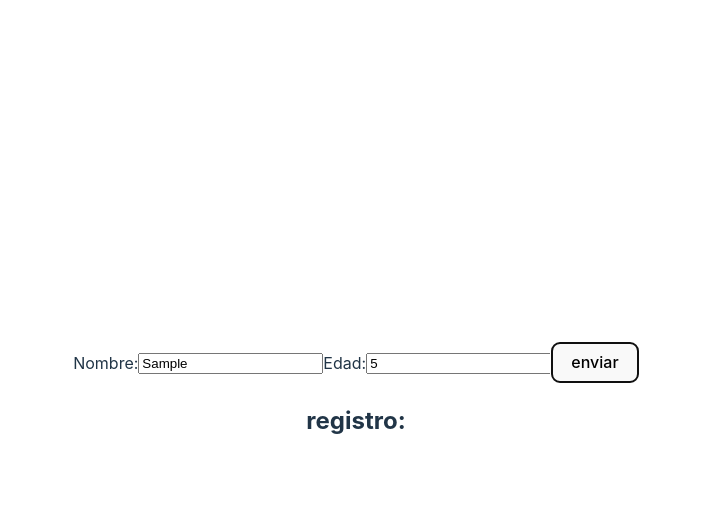
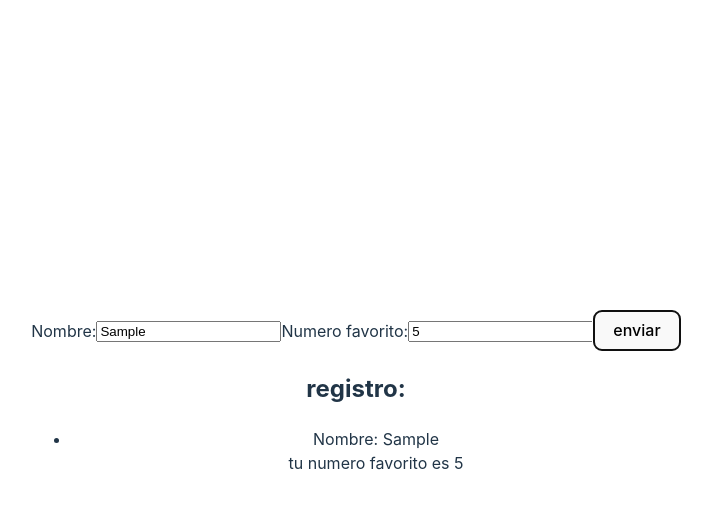
Before and after one commit to KannemannA/React-homeworks, a React (Vite) app: page / in a window 1280 px wide. Both pictures are taken after typing "Sample", "5" into the empty fields and a click on the button "enviar". Shown: the top 508 px of the page, without its empty margins (284-996 px from the left). Built offline with nearby package versions, Linux system fonts and the light colour scheme.

Commit message:
clase 9 terminado

```diff
--- a/package.json
+++ b/package.json
@@ -22,6 +22,7 @@
     "eslint-plugin-react": "^7.32.2",
     "eslint-plugin-react-hooks": "^4.6.0",
     "eslint-plugin-react-refresh": "^0.3.4",
-    "vite": "^4.3.2"
+    "vite": "^4.3.2",
+    "vitest": "^0.31.3"
   }
 }
--- a/src/practicas/C9/App.jsx
+++ b/src/practicas/C9/App.jsx
@@ -1,19 +1,20 @@
 import { useState } from "react";
 import "../../App.css";
 
+
 let id=0
 function App() {
-  const [dataForm, setDataForm] = useState()
+  const [dataForm, setDataForm] = useState([])
   const [data, setData] = useState({})
-  const [error,setError] = useState("")
+  const [error,setError] = useState('')
   const formData=(e)=>{
     e.preventDefault()
-    let daitem = [data]
-    if(dataForm){
-      setDataForm(...dataForm,daitem)
+    setError('')
+    if(data.nombre.length<=3 || data.numero<=0){
+      setError("ingrese un nombre con un minimo de 4 caracteres e ingrese un numero mayor a 0")
       return
     }
-    setDataForm(daitem)
+    setDataForm([...dataForm, data])
   }
   const handleInputValues=(e)=>{
     setData({
@@ -26,13 +27,15 @@ function App() {
     <form onSubmit={formData}>
       <label htmlFor="nombre">Nombre:</label>
       <input type="text" id="nombre" required onBlur={handleInputValues}/>
-      <label htmlFor="edad">Edad:</label>
-      <input type="number" id="edad" required onBlur={handleInputValues}/>
+      <label htmlFor="edad">Numero favorito:</label>
+      <input type="number" id="numero" required onBlur={handleInputValues}/>
       <button type="submit" > enviar</button>
+      <br />
+      {error?<p style={{color: "red"}}>{error}</p>:undefined}
     </form>
     <h2>registro:</h2>
     <ul>
-      {/* {dataForm.map((item)=><li key={item.nombre+id++}>Nombre: {item.nombre} | Edad: {item.edad}</li>)} */}
+      {dataForm.map((item)=><li key={item.nombre+id++}>Nombre: {item.nombre} <br /> tu numero favorito es {item.numero}</li>)}
     </ul>
     </>
   )
```
Also changed, not shown: 1 other file (tests, documents, lock files or other folders).
